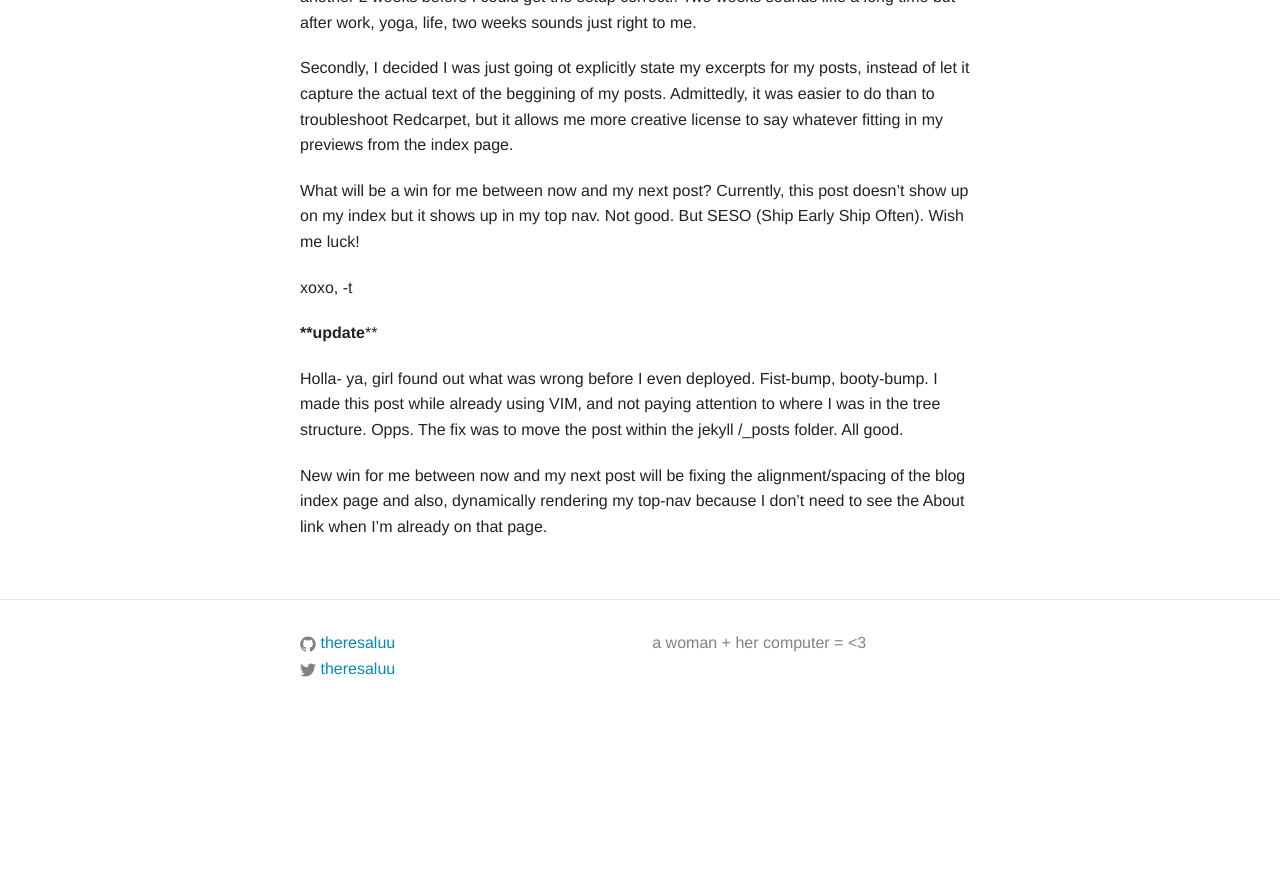
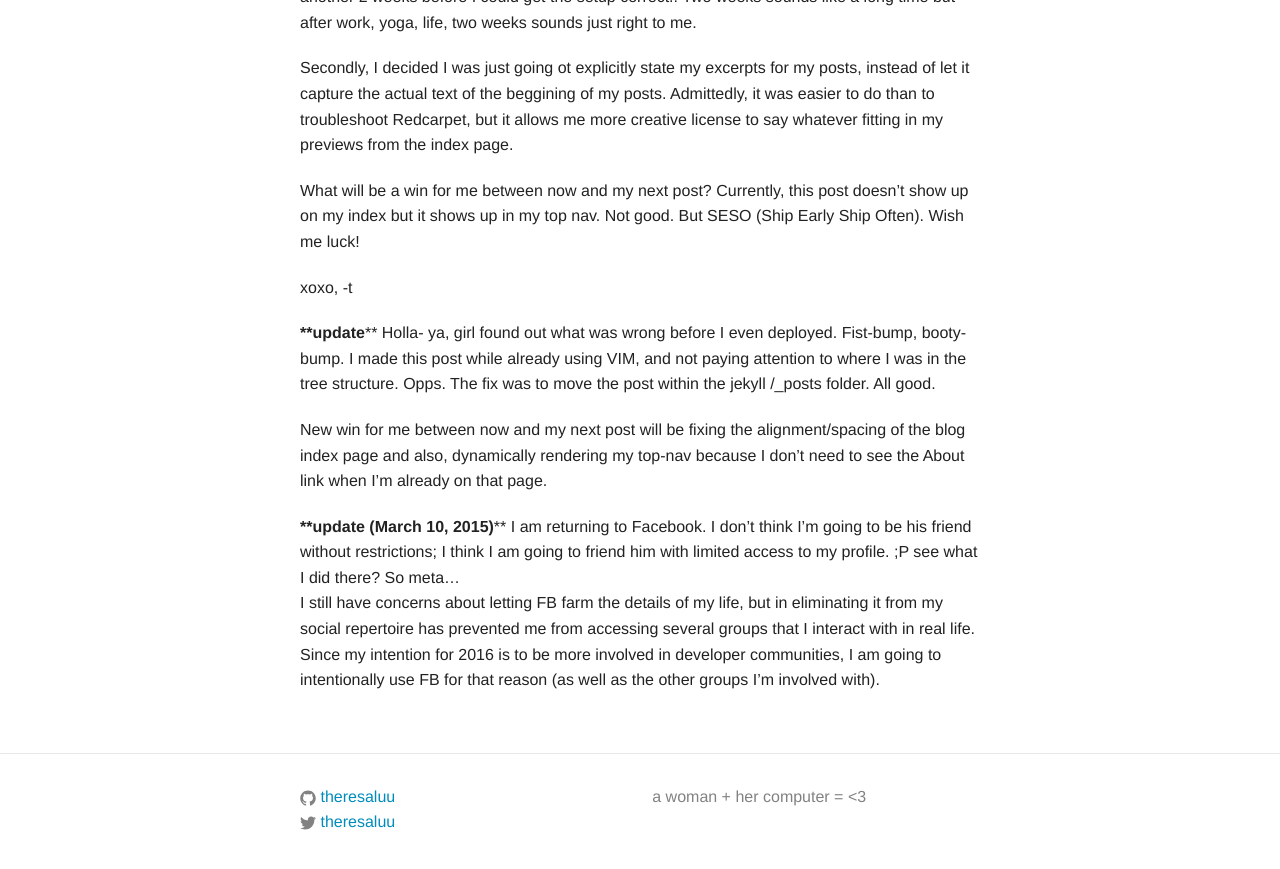
Before and after one commit to theresaluu/theresaluu.github.io, a Jekyll site: the page built from _posts/2015-11-10-i-broke-it-off-with-facebook.md, in a window 1280 px wide and 900 px high, scrolled down 1070 px. Shown: the top 869 px of the window. Built offline with Jekyll 4.4.1, drawn with Linux system fonts in a browser that asks for light colours; before the commit the page ends 1816 px from its top, so only the background shows below that.

Commit message:
New code challenge post and edited FB Post

```diff
--- a/_posts/2015-11-10-i-broke-it-off-with-facebook.md
+++ b/_posts/2015-11-10-i-broke-it-off-with-facebook.md
@@ -29,7 +29,10 @@ xoxo,
 -t
 
 ****update****
-
 Holla- ya, girl found out what was wrong before I even deployed.  Fist-bump, booty-bump.  I made this post while already using VIM, and not paying attention to where I was in the tree structure.  Opps.  The fix was to move the post within the jekyll /_posts folder.  All good.
 
 New win for me between now and my next post will be fixing the alignment/spacing of the blog index page and also, dynamically rendering my top-nav because I don't need to see the About link when I'm already on that page.
+
+****update (March 10, 2015)****
+I am returning to Facebook.  I don't think I'm going to be his friend without restrictions; I think I am going to friend him with limited access to my profile.  ;P see what I did there?  So meta...
+I still have concerns about letting FB farm the details of my life, but in eliminating it from my social repertoire has prevented me from accessing several groups that I interact with in real life.  Since my intention for 2016 is to be more involved in developer communities, I am going to intentionally use FB for that reason (as well as the other groups I'm involved with).
```
Also changed, not shown: _posts/2016-03-14-code-challenges.md (added, +36 -0 lines), Gemfile.lock, 1 other file.
